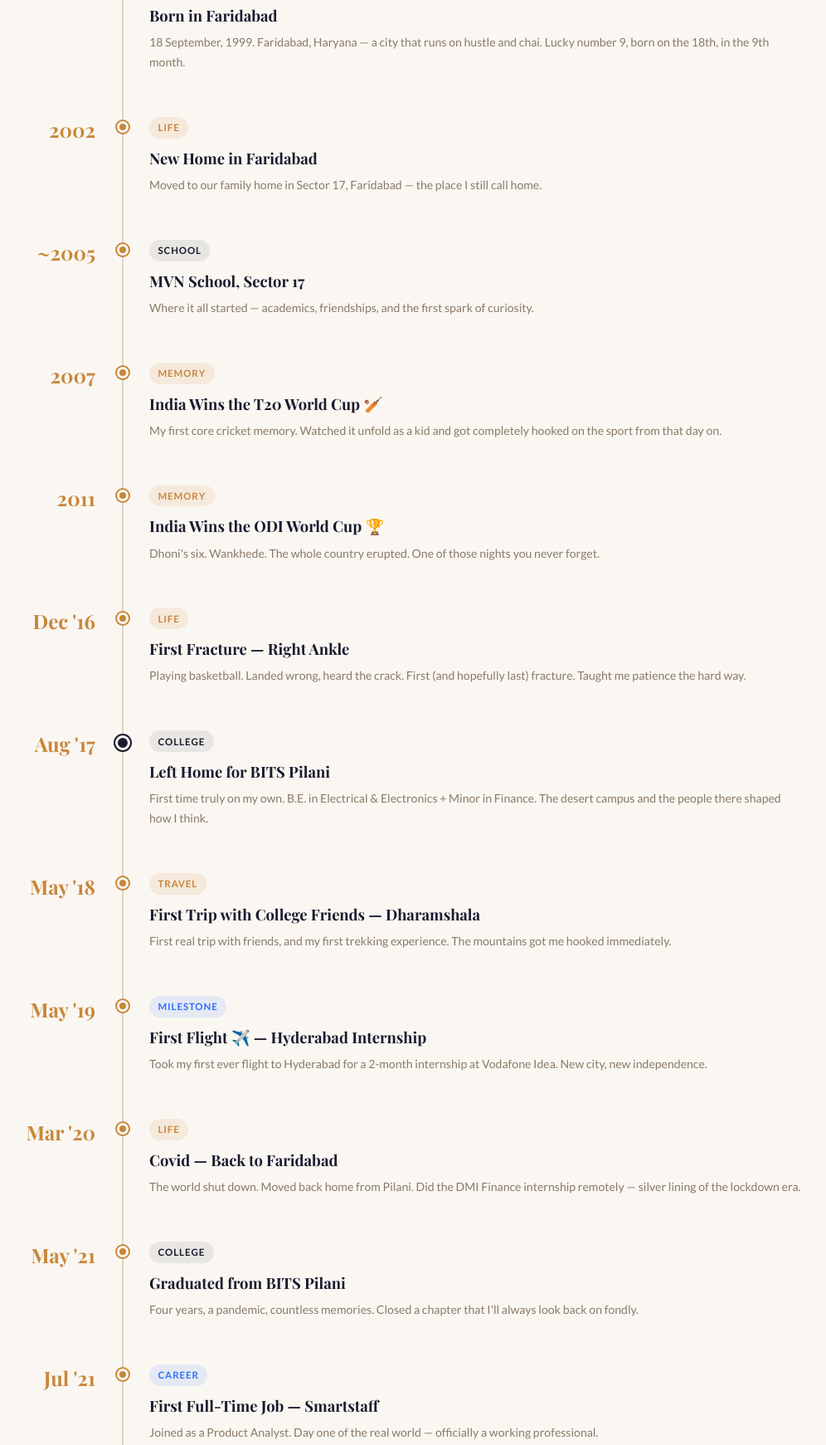
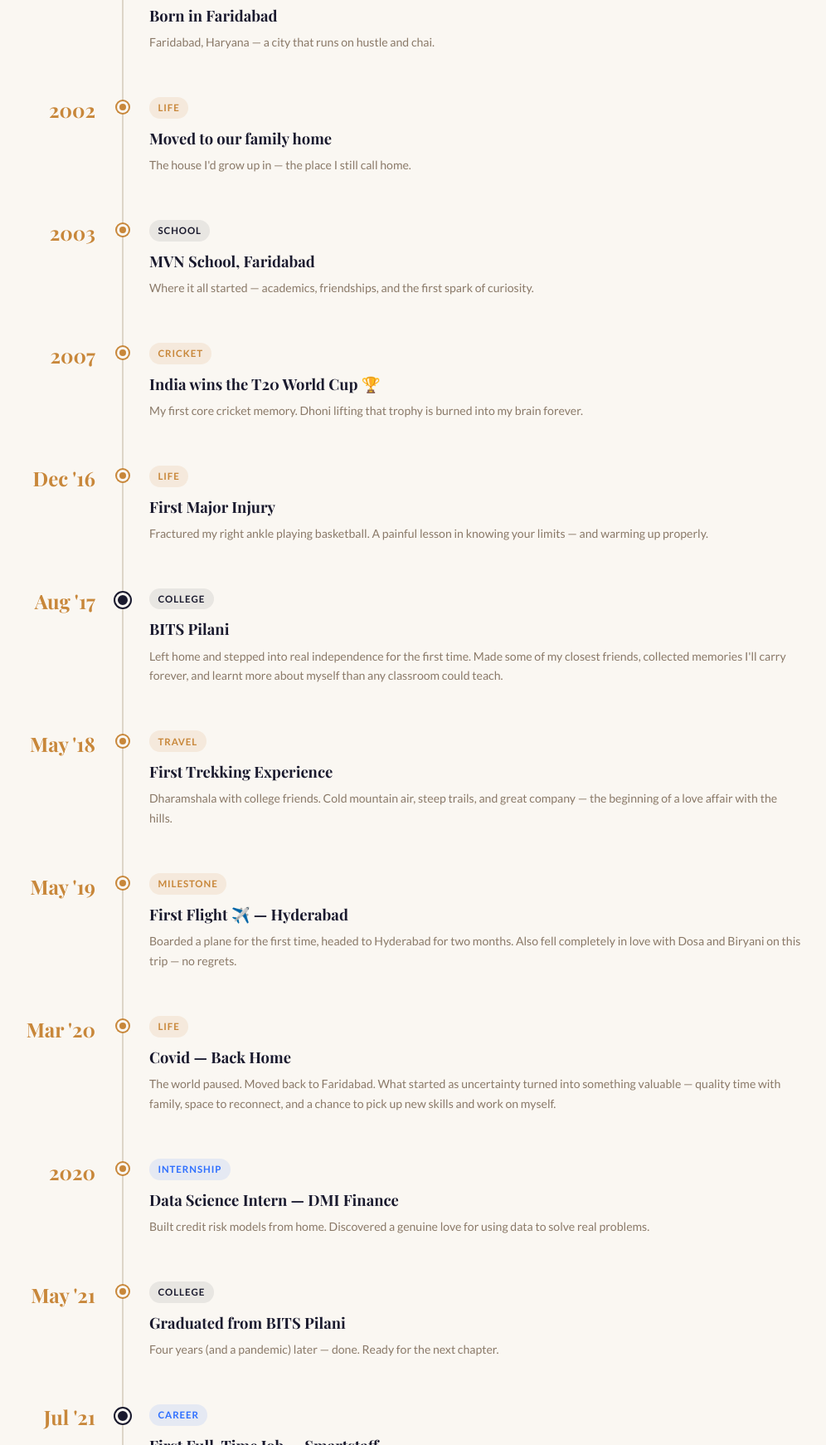
Before and after one commit to vishesh-arora/vishesh-arora.github.io, a plain HTML site: page about.html in a window 1280 px wide. Shown: the part 690-2431 px from the top of the page at 83% size, without its empty margins (159-1155 px from the left). Drawn offline with nearby package versions, Linux system fonts and the light colour scheme; a web font is replaced by a local one.

Commit message:
Add files via upload

```diff
--- a/about.html
+++ b/about.html
@@ -501,7 +501,7 @@
           <div class="tl-content">
             <div class="tl-tag life">Life</div>
             <div class="tl-title">Born in Faridabad</div>
-            <div class="tl-subtitle">18 September, 1999. Faridabad, Haryana — a city that runs on hustle and chai. Lucky number 9, born on the 18th, in the 9th month.</div>
+            <div class="tl-subtitle">Faridabad, Haryana — a city that runs on hustle and chai.</div>
           </div>
         </div>
 
@@ -510,17 +510,17 @@
           <div class="tl-line"><div class="tl-dot"></div></div>
           <div class="tl-content">
             <div class="tl-tag life">Life</div>
-            <div class="tl-title">New Home in Faridabad</div>
-            <div class="tl-subtitle">Moved to our family home in Sector 17, Faridabad — the place I still call home.</div>
+            <div class="tl-title">Moved to our family home</div>
+            <div class="tl-subtitle">The house I'd grow up in — the place I still call home.</div>
           </div>
         </div>
 
         <div class="tl-item">
-          <div class="tl-year">~2005</div>
+          <div class="tl-year">2003</div>
           <div class="tl-line"><div class="tl-dot"></div></div>
           <div class="tl-content">
             <div class="tl-tag edu">School</div>
-            <div class="tl-title">MVN School, Sector 17</div>
+            <div class="tl-title">MVN School, Faridabad</div>
             <div class="tl-subtitle">Where it all started — academics, friendships, and the first spark of curiosity.</div>
           </div>
         </div>
@@ -529,19 +529,9 @@
           <div class="tl-year">2007</div>
           <div class="tl-line"><div class="tl-dot"></div></div>
           <div class="tl-content">
-            <div class="tl-tag life">Memory</div>
-            <div class="tl-title">India Wins the T20 World Cup 🏏</div>
-            <div class="tl-subtitle">My first core cricket memory. Watched it unfold as a kid and got completely hooked on the sport from that day on.</div>
-          </div>
-        </div>
-
-        <div class="tl-item">
-          <div class="tl-year">2011</div>
-          <div class="tl-line"><div class="tl-dot"></div></div>
-          <div class="tl-content">
-            <div class="tl-tag life">Memory</div>
-            <div class="tl-title">India Wins the ODI World Cup 🏆</div>
-            <div class="tl-subtitle">Dhoni's six. Wankhede. The whole country erupted. One of those nights you never forget.</div>
+            <div class="tl-tag life">Cricket</div>
+            <div class="tl-title">India wins the T20 World Cup 🏆</div>
+            <div class="tl-subtitle">My first core cricket memory. Dhoni lifting that trophy is burned into my brain forever.</div>
           </div>
         </div>
 
@@ -550,8 +540,8 @@
           <div class="tl-line"><div class="tl-dot"></div></div>
           <div class="tl-content">
             <div class="tl-tag life">Life</div>
-            <div class="tl-title">First Fracture — Right Ankle</div>
-            <div class="tl-subtitle">Playing basketball. Landed wrong, heard the crack. First (and hopefully last) fracture. Taught me patience the hard way.</div>
+            <div class="tl-title">First Major Injury</div>
+            <div class="tl-subtitle">Fractured my right ankle playing basketball. A painful lesson in knowing your limits — and warming up properly.</div>
           </div>
         </div>
 
@@ -560,8 +550,8 @@
           <div class="tl-line"><div class="tl-dot special"></div></div>
           <div class="tl-content">
             <div class="tl-tag edu">College</div>
-            <div class="tl-title">Left Home for BITS Pilani</div>
-            <div class="tl-subtitle">First time truly on my own. B.E. in Electrical & Electronics + Minor in Finance. The desert campus and the people there shaped how I think.</div>
+            <div class="tl-title">BITS Pilani</div>
+            <div class="tl-subtitle">Left home and stepped into real independence for the first time. Made some of my closest friends, collected memories I'll carry forever, and learnt more about myself than any classroom could teach.</div>
           </div>
         </div>
 
@@ -570,8 +560,8 @@
           <div class="tl-line"><div class="tl-dot"></div></div>
           <div class="tl-content">
             <div class="tl-tag life">Travel</div>
-            <div class="tl-title">First Trip with College Friends — Dharamshala</div>
-            <div class="tl-subtitle">First real trip with friends, and my first trekking experience. The mountains got me hooked immediately.</div>
+            <div class="tl-title">First Trekking Experience</div>
+            <div class="tl-subtitle">Dharamshala with college friends. Cold mountain air, steep trails, and great company — the beginning of a love affair with the hills.</div>
           </div>
         </div>
 
@@ -579,9 +569,9 @@
           <div class="tl-year">May '19</div>
           <div class="tl-line"><div class="tl-dot"></div></div>
           <div class="tl-content">
-            <div class="tl-tag work">Milestone</div>
-            <div class="tl-title">First Flight ✈️ — Hyderabad Internship</div>
-            <div class="tl-subtitle">Took my first ever flight to Hyderabad for a 2-month internship at Vodafone Idea. New city, new independence.</div>
+            <div class="tl-tag life">Milestone</div>
+            <div class="tl-title">First Flight ✈️ — Hyderabad</div>
+            <div class="tl-subtitle">Boarded a plane for the first time, headed to Hyderabad for two months. Also fell completely in love with Dosa and Biryani on this trip — no regrets.</div>
           </div>
         </div>
 
@@ -590,8 +580,18 @@
           <div class="tl-line"><div class="tl-dot"></div></div>
           <div class="tl-content">
             <div class="tl-tag life">Life</div>
-            <div class="tl-title">Covid — Back to Faridabad</div>
-            <div class="tl-subtitle">The world shut down. Moved back home from Pilani. Did the DMI Finance internship remotely — silver lining of the lockdown era.</div>
+            <div class="tl-title">Covid — Back Home</div>
+            <div class="tl-subtitle">The world paused. Moved back to Faridabad. What started as uncertainty turned into something valuable — quality time with family, space to reconnect, and a chance to pick up new skills and work on myself.</div>
+          </div>
+        </div>
+
+        <div class="tl-item">
+          <div class="tl-year">2020</div>
+          <div class="tl-line"><div class="tl-dot"></div></div>
+          <div class="tl-content">
+            <div class="tl-tag work">Internship</div>
+            <div class="tl-title">Data Science Intern — DMI Finance</div>
+            <div class="tl-subtitle">Built credit risk models from home. Discovered a genuine love for using data to solve real problems.</div>
           </div>
         </div>
 
@@ -601,32 +601,32 @@
           <div class="tl-content">
             <div class="tl-tag edu">College</div>
             <div class="tl-title">Graduated from BITS Pilani</div>
-            <div class="tl-subtitle">Four years, a pandemic, countless memories. Closed a chapter that I'll always look back on fondly.</div>
+            <div class="tl-subtitle">Four years (and a pandemic) later — done. Ready for the next chapter.</div>
           </div>
         </div>
 
         <div class="tl-item">
           <div class="tl-year">Jul '21</div>
-          <div class="tl-line"><div class="tl-dot"></div></div>
+          <div class="tl-line"><div class="tl-dot special"></div></div>
           <div class="tl-content">
             <div class="tl-tag work">Career</div>
             <div class="tl-title">First Full-Time Job — Smartstaff</div>
-            <div class="tl-subtitle">Joined as a Product Analyst. Day one of the real world — officially a working professional.</div>
+            <div class="tl-subtitle">Joined as a Product Analyst. Officially a working professional. The real world begins.</div>
           </div>
         </div>
 
         <div class="tl-item">
-          <div class="tl-year">5 Sep '21</div>
-          <div class="tl-line"><div class="tl-dot special"></div></div>
+          <div class="tl-year">Sep '21</div>
+          <div class="tl-line"><div class="tl-dot"></div></div>
           <div class="tl-content">
             <div class="tl-tag move">Move</div>
             <div class="tl-title">Moved to Bengaluru</div>
-            <div class="tl-subtitle">Packed everything and headed south. Bengaluru's weather, energy, and startup ecosystem made it feel like home faster than expected.</div>
+            <div class="tl-subtitle">Packed everything up and headed south. Bengaluru's energy, weather, and startup ecosystem made it feel like home quickly.</div>
           </div>
         </div>
 
         <div class="tl-item">
-          <div class="tl-year">2022</div>
+          <div class="tl-year">Jan '22</div>
           <div class="tl-line"><div class="tl-dot"></div></div>
           <div class="tl-content">
             <div class="tl-tag work">Career</div>
@@ -636,12 +636,22 @@
         </div>
 
         <div class="tl-item">
-          <div class="tl-year">2024</div>
+          <div class="tl-year">Oct '24</div>
           <div class="tl-line"><div class="tl-dot special"></div></div>
           <div class="tl-content">
             <div class="tl-tag work">Career</div>
             <div class="tl-title">Joined FRND</div>
             <div class="tl-subtitle">Currently building at FRND — a voice-first social app solving loneliness in small-town India. Working on Trust & Safety, Retention, and AI.</div>
+          </div>
+        </div>
+
+        <div class="tl-item">
+          <div class="tl-year">May '25</div>
+          <div class="tl-line"><div class="tl-dot"></div></div>
+          <div class="tl-content">
+            <div class="tl-tag life">Life</div>
+            <div class="tl-title">Joined the Gym 🏋️</div>
+            <div class="tl-subtitle">First time stepping into a gym — and instantly fell in love with lifting weights. A new chapter in taking fitness seriously.</div>
           </div>
         </div>
 
```
